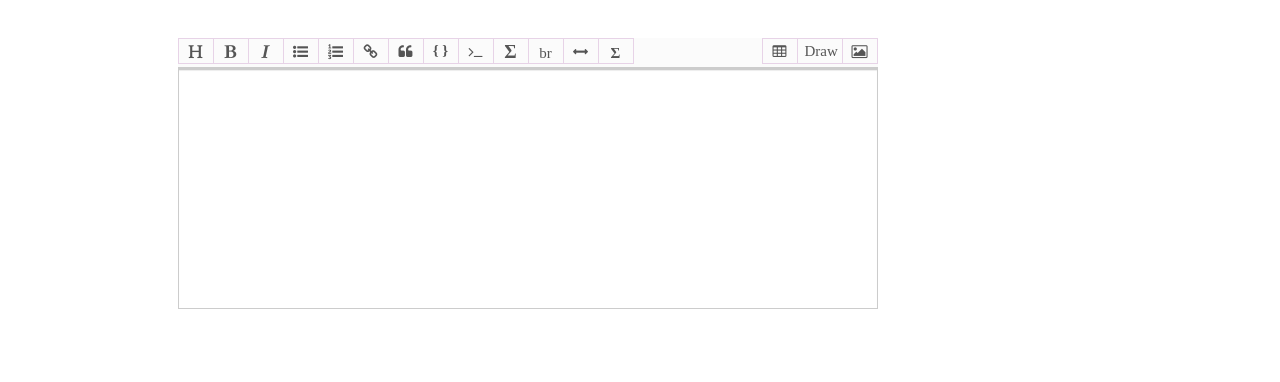
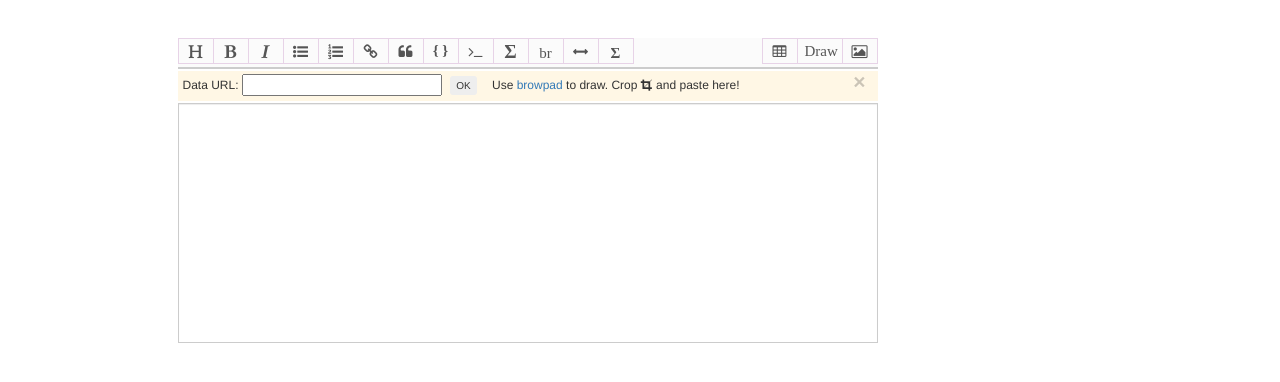
Before and after one commit to bnjasim/writedown, a plain HTML site: page write.html in a window 1280 px wide. Shown: the part 54-436 px from the top of the page. Drawn offline with Linux system fonts and the light colour scheme.

Commit message:
draw: an area under the toolbar to enter the data url like stackoverflow

```diff
--- a/textarea_style.css
+++ b/textarea_style.css
@@ -17,6 +17,31 @@
 		width: 700px;
 		margin: auto;
 	}
+}
+
+#draw-area {
+	width: 100%;
+	height: 30px;
+	background-color: #fff7e5;
+	margin: 2px 0;
+	padding-left: 5px;
+	padding-right: 12px;
+
+	font-size: 12px;
+	line-height: 2;
+}
+
+#draw-url-input {
+   margin-right: 5px;
+   height: 22px;
+   width: 200px;
+   margin-top: 3px;
+}
+
+#data-url-btn {
+	font-size: 10px;
+	margin-right: 12px;
+	background-color: #eee;
 }
 
 #text-disp-div {
--- a/write.html
+++ b/write.html
@@ -134,6 +134,22 @@
 
       <div class="clearfix"></div>
 
+      <!-- an area to input the data:url of the cropped image -->
+      <div id="draw-area">
+
+        <button type="button" class="close">
+          <span aria-hidden="true">&times;</span>
+          <span class="sr-only">Close</span> <!-- screen reader only. Irony -->
+        </button>
+
+        Data URL: <input id="draw-url-input"></input>
+
+        <button id="data-url-btn" type="button" class="btn btn-xs">OK</button>
+
+        <span>Use <a href="http://cslab.org/browpad" target="_blank">browpad</a> to draw. Crop <span class="textarea-i-align fa fa-crop" style="width: 12px;"></span> and paste here! </span>
+
+      </div>
+
       <textarea id="textarea-div"></textarea>
 
       <div id="text-disp-div" class="markdown-body"> </div>
@@ -151,8 +167,6 @@
 </div>
 
 
-
-
 <script type="text/javascript" src="katex/katex.min.js"></script>
 <script type="text/javascript" src="katex/auto-render.min.js"></script>
 <!--
```
